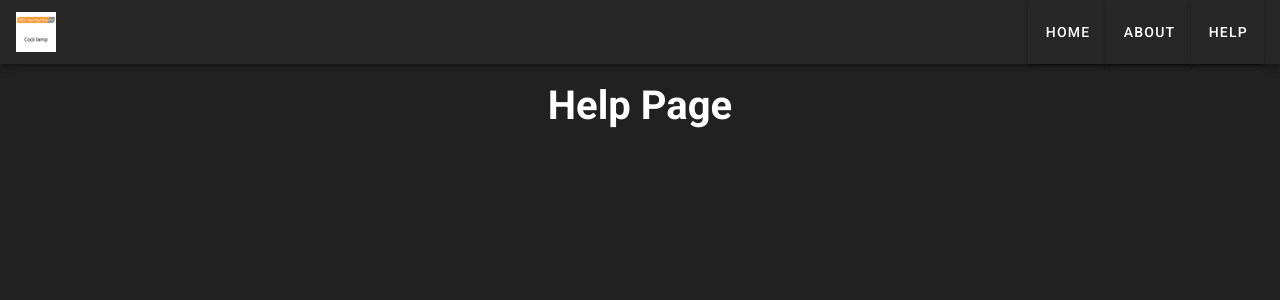
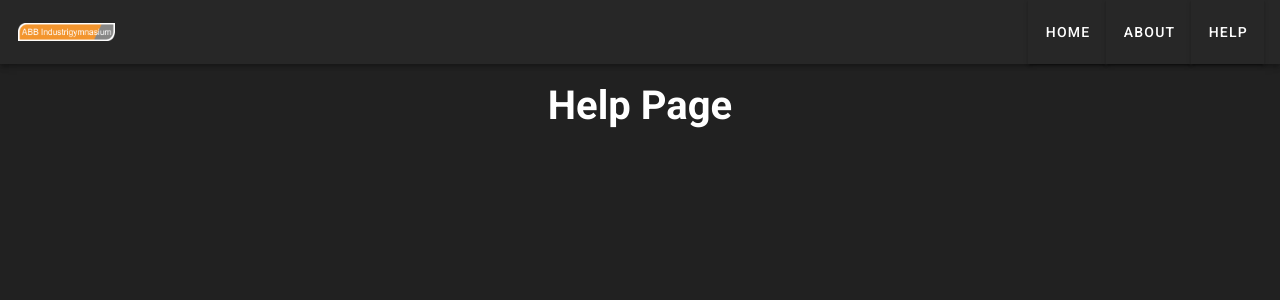
Before and after one commit to AbbExpectMore/AbbExpectMore, a Vue app in the folder abbexpectmore/: page /help in a window 1280 px wide. Shown: the top 300 px of the page. Built offline with nearby package versions, Linux system fonts and the light colour scheme.

Commit message:
Looggor!

```diff
--- a/abbexpectmore/src/components/toolbar.vue
+++ b/abbexpectmore/src/components/toolbar.vue
@@ -8,7 +8,7 @@
           contain
           src="@/assets/logo.png"
           transition="scale-transition"
-          width="40"
+          width="100"
         />
         </v-toolbar-title>
 
```
Also changed, not shown: abbexpectmore/src/assets/logo.png, 1 other file (tests, documents, lock files or other folders).
